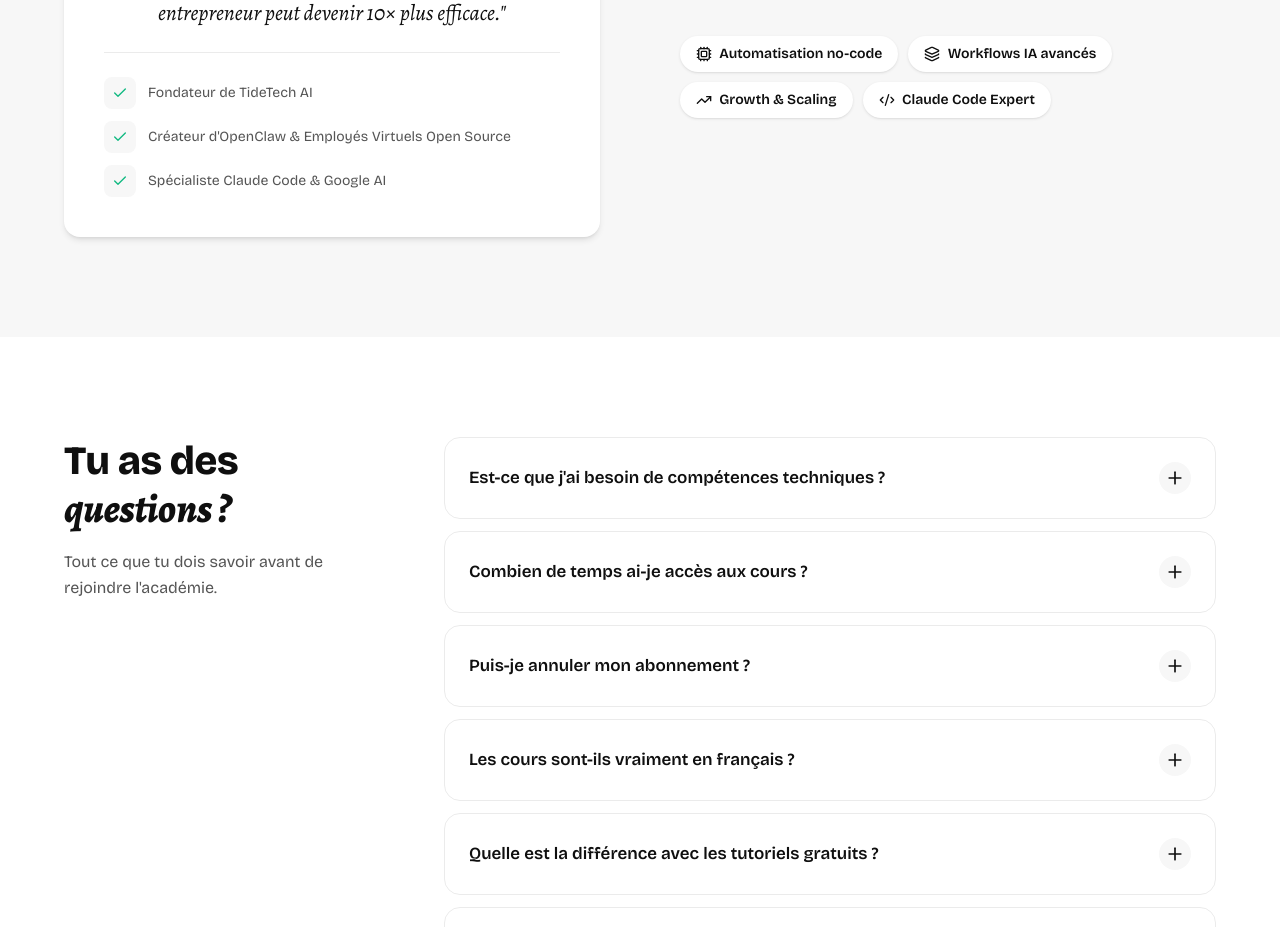
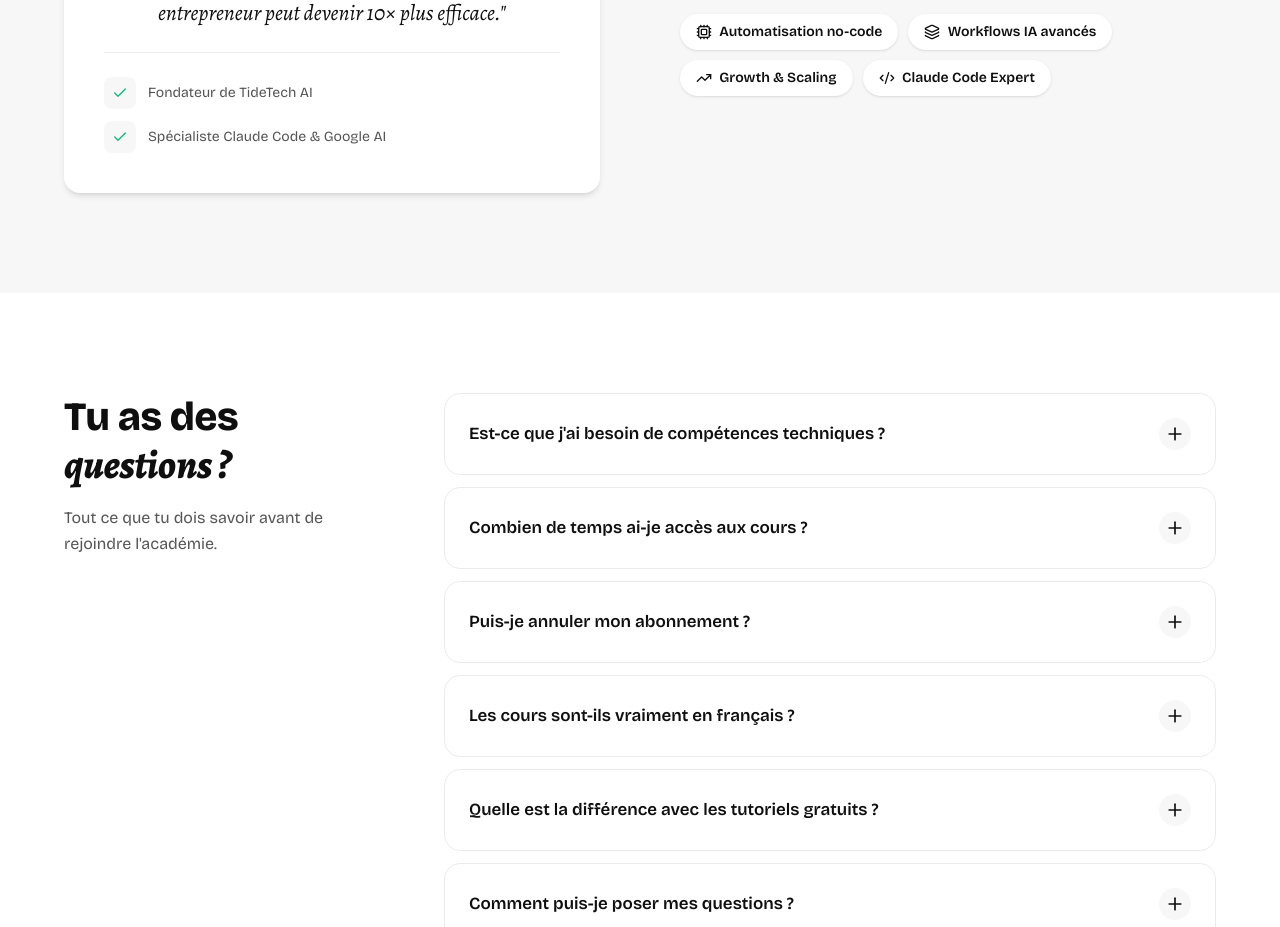
Before and after one commit to degouville/academie-babaven, a Next.js app: page / in a window 1280 px wide. Shown: the part 9630-10557 px from the top of the page. Built offline with nearby package versions, Linux system fonts and the light colour scheme.

Commit message:
fix(formateur): remove OpenClaw credential line

```diff
--- a/app/page.tsx
+++ b/app/page.tsx
@@ -692,10 +692,6 @@ export default function Home() {
                 </div>
                 <div className="flex items-center gap-3 text-sm text-sub">
                   <div className="size-8 bg-bg rounded-lg flex items-center justify-center text-base"><i data-lucide="check" className="inline-flex items-center justify-center size-4 shrink-0" style={{ color: '#10b981' }}></i></div>
-                  <span>Créateur d&apos;OpenClaw &amp; Employés Virtuels Open Source</span>
-                </div>
-                <div className="flex items-center gap-3 text-sm text-sub">
-                  <div className="size-8 bg-bg rounded-lg flex items-center justify-center text-base"><i data-lucide="check" className="inline-flex items-center justify-center size-4 shrink-0" style={{ color: '#10b981' }}></i></div>
                   <span>Spécialiste Claude Code &amp; Google AI</span>
                 </div>
               </div>
```
